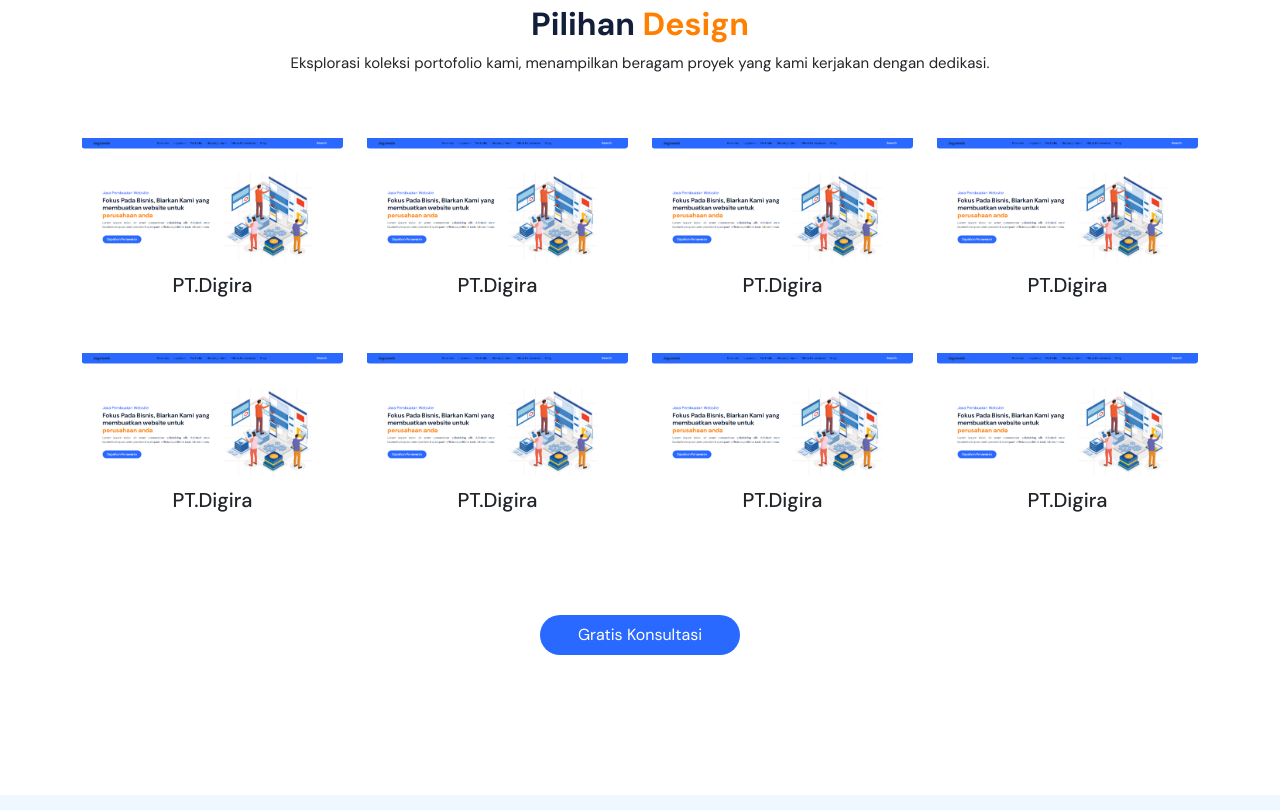
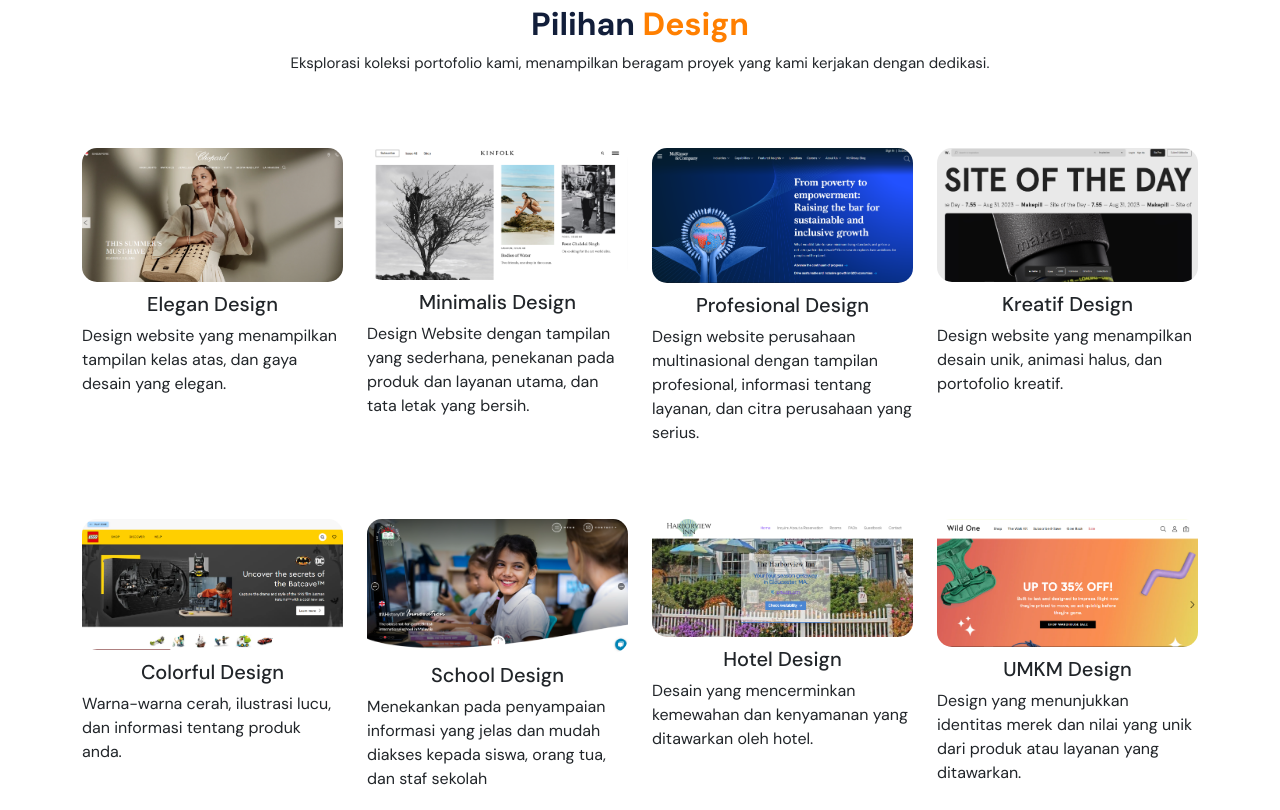
Before and after one commit to Hudzaifahlilop/jasaweb, a plain HTML site: page index.html in a window 1280 px wide. Shown: the part 3615-4425 px from the top of the page. Drawn offline with nearby package versions, Linux system fonts and the light colour scheme.

Commit message:
changeporto

```diff
--- a/css/responsive.css
+++ b/css/responsive.css
@@ -90,8 +90,17 @@
     }
 
     #portfolio{
-        height: 140vh;
+        height: 240vh;
     }
+
+    .content-porto h3{
+        font-size: 15px;
+        font-weight: 700px;
+    }
+    .content-porto p{
+        font-size: 12px;
+    }
+
 
     .button-portfolio{
         margin-top: -20px;
--- a/css/style.css
+++ b/css/style.css
@@ -325,7 +325,7 @@ body{
 
 #portfolio{
     padding: 10px 0;
-    height: 100vh;
+    height: 140vh;
 }
 
 #portfolio .container{
@@ -354,13 +354,25 @@ body{
 .img-portfolio{
     width: 100%;
     height: 100%;
-    border: 10px;
 }
 
+.img-portfolio img{
+    margin-top: 10px;
+    border-radius: 15px;
+    border: 5px;
+}
 .content-porto h3{
     font-weight: 500;
     font-size: 20px;
     margin-top: 10px;
+}
+
+.content-porto:hover{
+    transform: translateY(-20px);
+    box-shadow: 0 0 7px 3px rgba(0,0,0, 0.2);
+    transition: all ease-in-out 0.3s;
+    border-radius: 15px;
+
 }
 
 .button-portfolio{
--- a/index.html
+++ b/index.html
@@ -396,52 +396,76 @@
               <div class="row mt-5 portfolio_judul">
                 <div class="col-md-3 col-xs-6 content-porto">
                   <div class="img-portfolio ">
-                    <img src="assests/images/testporto.png" class="img-fluid"alt="">
-                    <h3 class="text-center">PT.Digira</h3>
+                    <a href="https://www.lexus.com/">
+                      <img src="assests/images/tema_elegan.png" class="img-fluid"alt="">
+                    </a>
+                    <h3 class="text-center">Elegan Design</h3>
+                    <p>Design website yang menampilkan tampilan kelas atas, dan gaya desain yang elegan.</p>
                   </div>
                 </div>
                 <div class="col-md-3 col-xs-6 content-porto">
                   <div class="img-portfolio ">
-                    <img src="assests/images/testporto.png" class="img-fluid"alt="">
-                    <h3 class="text-center">PT.Digira</h3>
+                    <a href="https://www.kinfolk.com">
+                      <img src="assests/images/tema_minimalis.png" class="img-fluid"alt="">
+                    </a>
+                    <h3 class="text-center">Minimalis Design</h3>
+                    <p>Design Website dengan tampilan yang sederhana, penekanan pada produk dan layanan utama, dan tata letak yang bersih.</p>
                   </div>
                 </div>
                 <div class="col-md-3 col-xs-6 content-porto">
                   <div class="img-portfolio ">
-                    <img src="assests/images/testporto.png" class="img-fluid"alt="">
-                    <h3 class="text-center">PT.Digira</h3>
+                    <a href="https://www.mckinsey.com">
+                      <img src="assests/images/tema_profesional.png" class="img-fluid"alt="">
+                    </a>
+                    <h3 class="text-center">Profesional Design</h3>
+                    <p>Design website perusahaan multinasional dengan tampilan profesional, informasi tentang layanan, dan citra perusahaan yang serius.</p>
                   </div>
                 </div>
                 <div class="col-md-3 col-xs-6 content-porto">
                   <div class="img-portfolio ">
-                    <img src="assests/images/testporto.png" class="img-fluid"alt="">
-                    <h3 class="text-center">PT.Digira</h3>
+                    <a href="https://www.awwwards.com/">
+                      <img src="assests/images/tema_kreatif.png" class="img-fluid"alt="">
+                    </a>
+                    <h3 class="text-center">Kreatif Design</h3>
+                    <p> Design website yang menampilkan desain unik, animasi halus, dan portofolio kreatif.</p>
                   </div>
                 </div>
               </div>
               <div class="row mt-5 portfolio_judul">
                 <div class="col-md-3 col-xs-6 content-porto">
                   <div class="img-portfolio ">
-                    <img src="assests/images/testporto.png" class="img-fluid"alt="">
-                    <h3 class="text-center">PT.Digira</h3>
+                    <a href="https://www.lego.com">
+                      <img src="assests/images/tema_colorful.png" class="img-fluid"alt="">
+                    </a>
+                    <h3 class="text-center">Colorful Design</h3>
+                    <p>Warna-warna cerah, ilustrasi lucu, dan informasi tentang produk anda.</p>
                   </div>
                 </div>
                 <div class="col-md-3 col-xs-6 content-porto">
                   <div class="img-portfolio ">
-                    <img src="assests/images/testporto.png" class="img-fluid"alt="">
-                    <h3 class="text-center">PT.Digira</h3>
+                    <a href="https://www.alice-smith.edu.my">
+                      <img src="assests/images/tema_sekolah.png" class="img-fluid"alt="">
+                    </a>
+                    <h3 class="text-center">School Design</h3>
+                    <p>Menekankan pada penyampaian informasi yang jelas dan mudah diakses kepada siswa, orang tua, dan staf sekolah</p>
                   </div>
                 </div>
                 <div class="col-md-3 col-xs-6 content-porto">
                   <div class="img-portfolio ">
-                    <img src="assests/images/testporto.png" class="img-fluid"alt="">
-                    <h3 class="text-center">PT.Digira</h3>
+                    <a href="https://www.harborviewinn.com">
+                      <img src="assests/images/tema_hotel.png" class="img-fluid"alt="">
+                    </a>
+                    <h3 class="text-center">Hotel Design</h3>
+                    <p>Desain yang mencerminkan kemewahan dan kenyamanan yang ditawarkan oleh hotel.</p>
                   </div>
                 </div>
                 <div class="col-md-3 col-xs-6 content-porto">
                   <div class="img-portfolio ">
-                    <img src="assests/images/testporto.png" class="img-fluid"alt="">
-                    <h3 class="text-center">PT.Digira</h3>
+                    <a href="https://wildone.com/">
+                      <img src="assests/images/tema_umkmpng.png" class="img-fluid"alt="">
+                    </a>
+                    <h3 class="text-center">UMKM Design</h3>
+                    <p>Design yang menunjukkan identitas merek dan nilai yang unik dari produk atau layanan yang ditawarkan. </p>
                   </div>
                 </div>
               </div>
```
Also changed, not shown: assests/images/tema_colorful.png (added), assests/images/tema_elegan.png (added), assests/images/tema_hotel.png (added), assests/images/tema_kreatif.png (added), assests/images/tema_minimalis.png (added), assests/images/tema_profesional.png (added), assests/images/tema_sekolah.png (added), assests/images/tema_umkmpng.png (added), assests/images/tema_umrahl.png (added).
